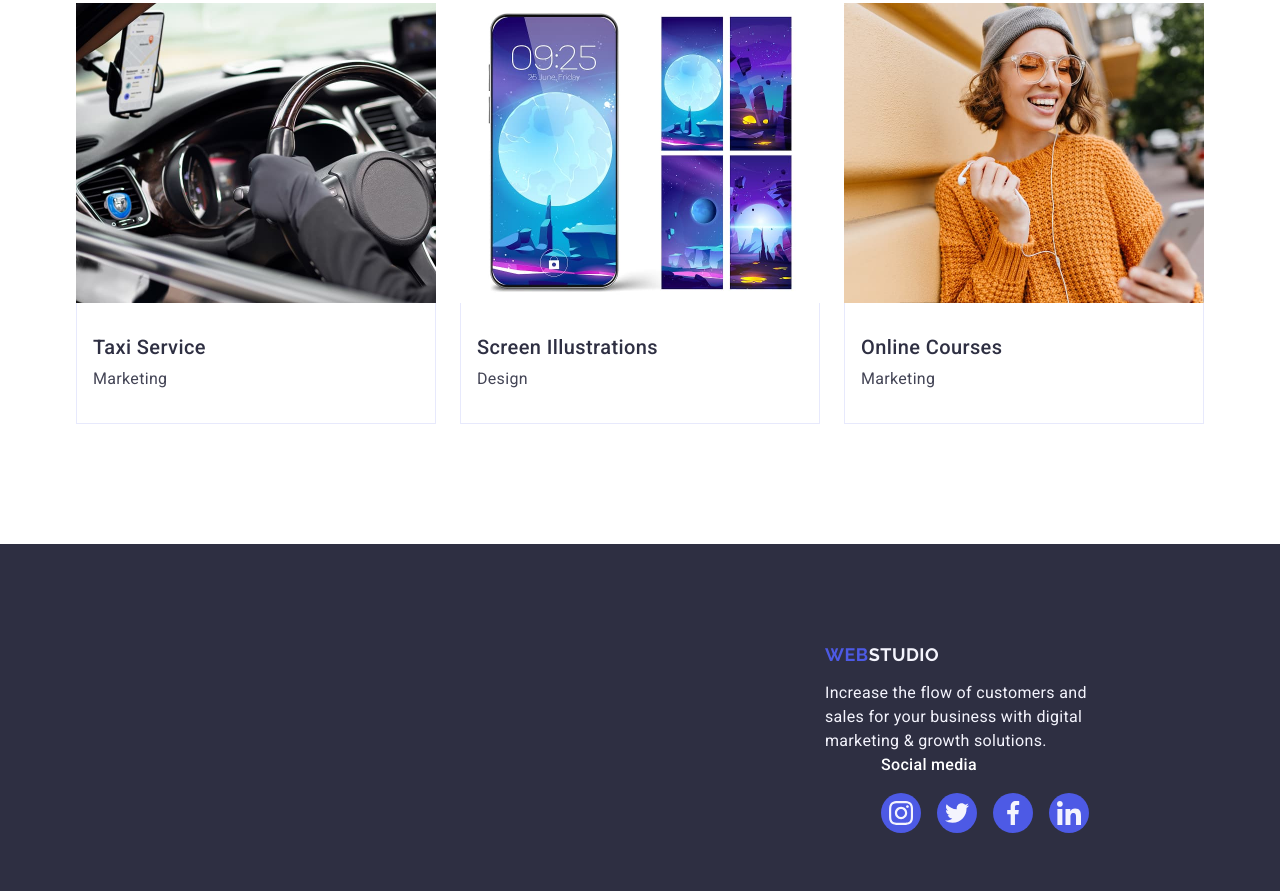
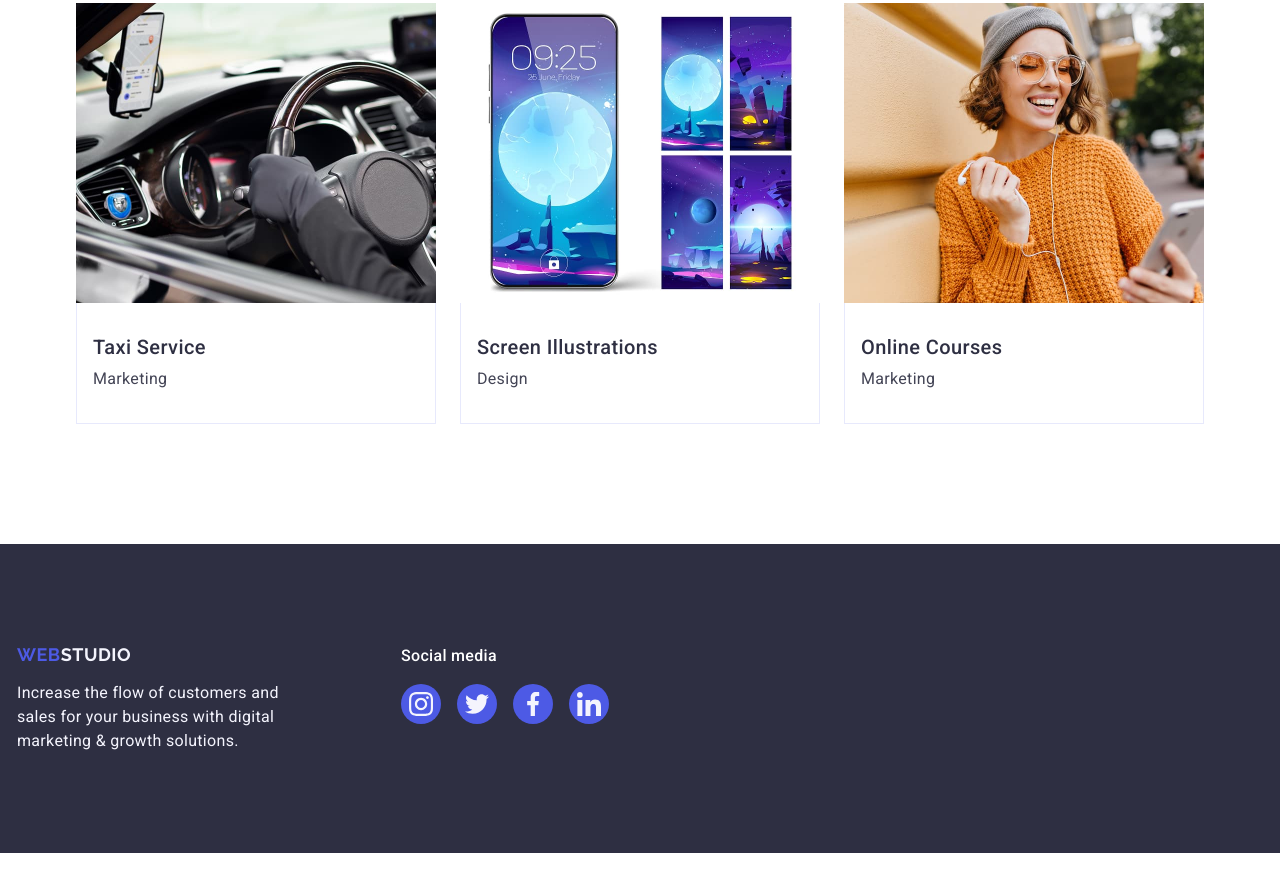
Before and after one commit to Nazar-orlovskuy/goit-markup-hw-04, a plain HTML site: page index.html in a window 1280 px wide. Shown: the part 2615-3506 px from the top of the page. After the commit the page ends 3468 px from the top, so only its background shows below. Drawn offline with nearby package versions, Linux system fonts and the light colour scheme.

Commit message:
оновив

```diff
--- a/css/styles.css
+++ b/css/styles.css
@@ -143,7 +143,7 @@ color: #434455;
     background-color: #2e2f42;
     padding: 188px 0;
     background-image: linear-gradient(rgba(46, 47, 66, 0.7), rgba(46, 47, 66, 0.7)),
-    url(/images/hero-image.jpg);
+    url(../images/hero-image.jpg);
     background-repeat: no-repeat;
     background-position: center center;
     background-size: cover;
@@ -444,10 +444,8 @@ border-top: none;
 }
 
 .footer-container {
-    max-width: 350px;
     margin-right: 120px;
     display: flex;
-    justify-content: space-between;
     align-items: baseline;
     flex-wrap: wrap;
  }
--- a/index.html
+++ b/index.html
@@ -510,7 +510,7 @@
             digital marketing & growth solutions.
           </p>
         </div>
-        <div class="container footer-social-media">
+        <div class="footer-social-media">
           <p class="social-paragraph">Social media</p>
           <ul class="footer-link-icon">
             <li class="list-social-footer">
```
